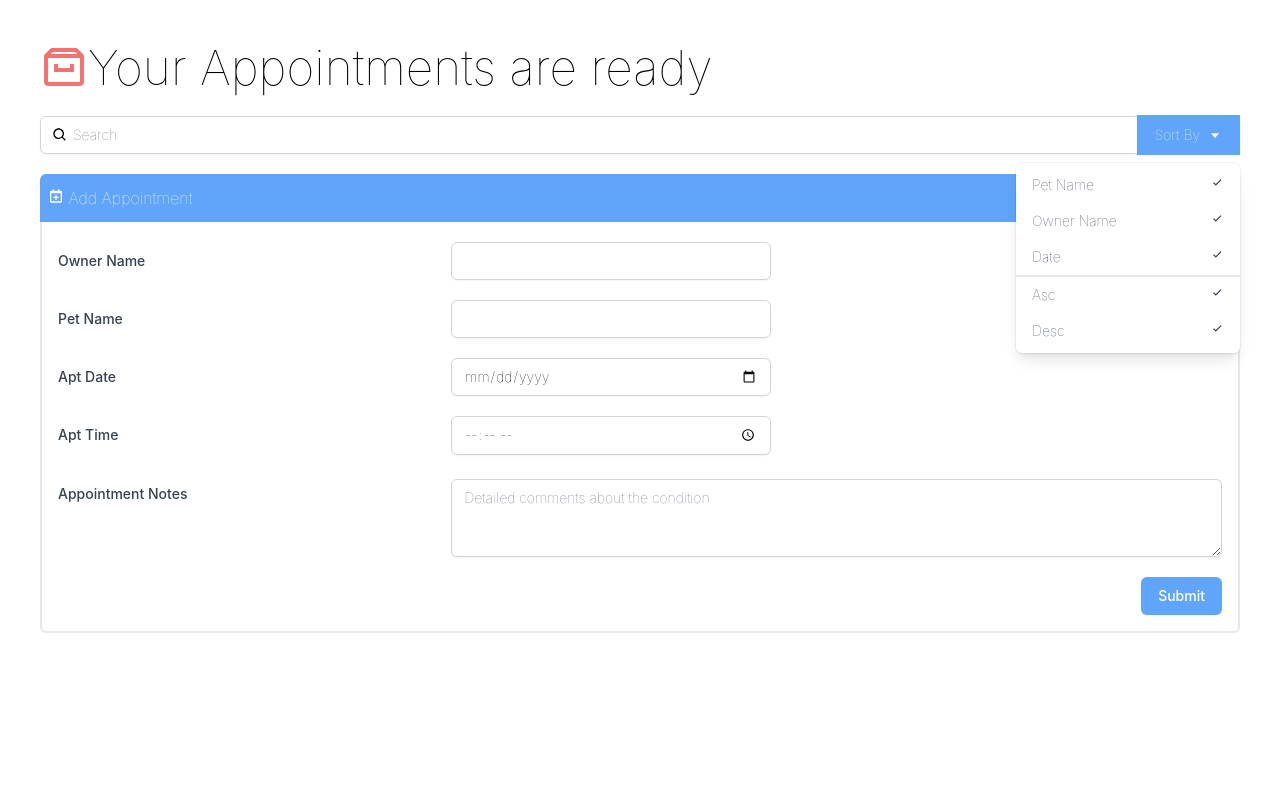
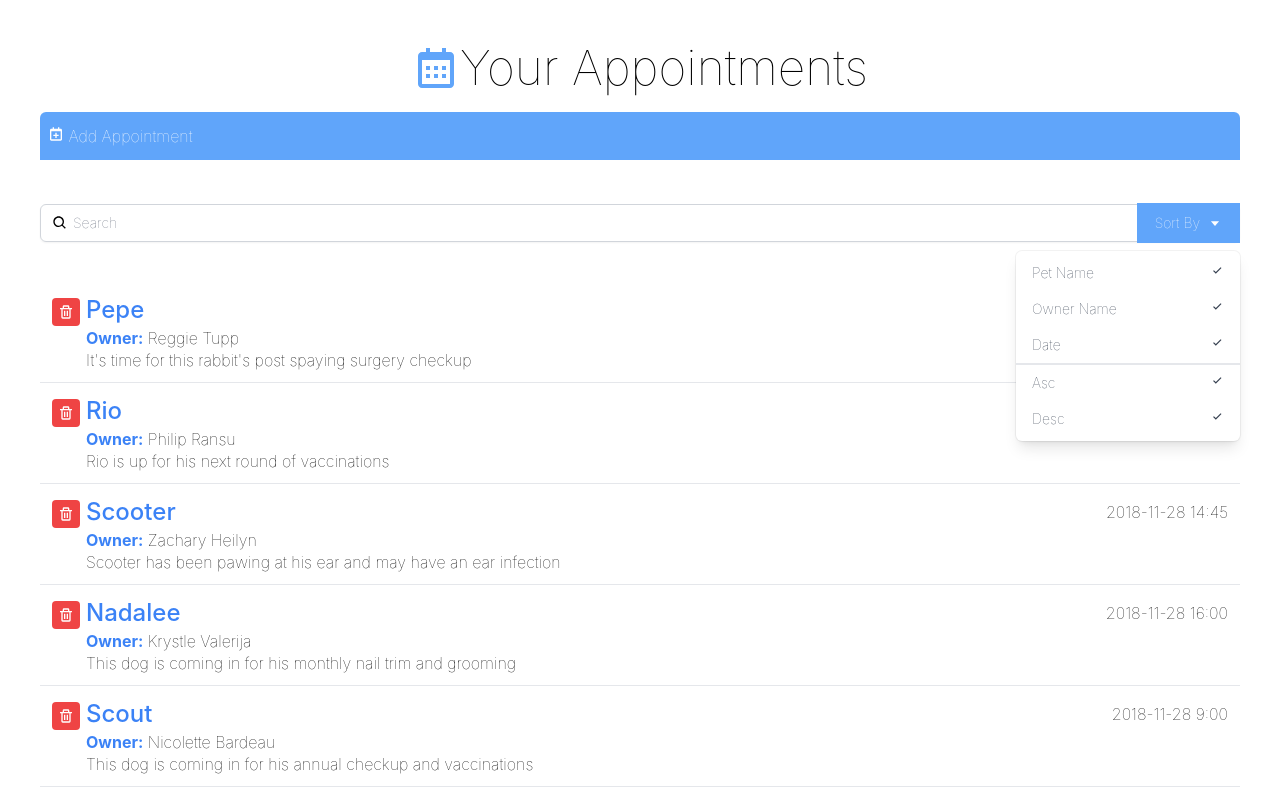
Before and after one commit to talktoamitdhir/SecureMyLand, a React (Create React App) app in the folder frontinterface/: page / in a window 1280 px wide. Shown: the top 800 px of the page. Built offline with nearby package versions, Linux system fonts and the light colour scheme.

Commit message:
Added the Child Component along with the Destruction, Arrow Function and Use State Understanding

```diff
--- a/frontinterface/src/App.js
+++ b/frontinterface/src/App.js
@@ -1,16 +1,26 @@
-import {BiArchive} from "react-icons/bi";
+import {BiCalendar} from "react-icons/bi";
 import Search from "./components/Search";
 import AddAppointments from "./components/AddAppointments";
+import appointmentList from "./data.json";
+import AppointmentInfo from "./components/AppointmentInfo";
 
 function App() {
   return (
     <div className="App container mx-auto mt-1 font-thin p-10">
-      <h1 className="text-5xl">
-        <BiArchive className="inline-block text-red-400 align-top" />
-        Your Appointments are ready
+      <h1 className="text-5xl text-center">
+        <BiCalendar className="inline-block align-top text-blue-400" />
+        Your Appointments
       </h1>
+      <AddAppointments/>
       <Search/>
-      <AddAppointments />
+      <ul className="divide-y divide-gray-200 py-5">
+        {appointmentList.map(eachAppointment=>(
+          <AppointmentInfo
+          key={eachAppointment.id}
+          eachAppointment={eachAppointment} />
+        ))
+        }
+      </ul>
     </div>
   );
 }
--- a/frontinterface/src/components/AddAppointments.js
+++ b/frontinterface/src/components/AddAppointments.js
@@ -1,12 +1,19 @@
 import {BiCalendarPlus} from "react-icons/bi";
+import { useState } from "react";
 
 const AddAppointments = () => {
+    let [toggleForm, setToggleForm] = useState(false);
     return (
-        <div>
-        <button className="bg-blue-400 text-white px-2 py-3 w-full text-left rounded-t-md">
-          <div><BiCalendarPlus className="inline-block align-text-top" />  Add Appointment</div>
+        <div className="py-5">
+        <button
+            className="bg-blue-400 text-white px-2 py-3 w-full text-left rounded-t-md"
+            onClick={()=>{setToggleForm(!toggleForm)}}>
+          <div>
+            <BiCalendarPlus className="inline-block align-text-top" />  Add Appointment</div>
         </button>
-        <div className="border-r-2 border-b-2 border-l-2 border-light-blue-500 rounded-b-md pl-4 pr-4 pb-4">
+        {
+            toggleForm &&
+            <div className="border-r-2 border-b-2 border-l-2 border-light-blue-500 rounded-b-md pl-4 pr-4 pb-4">
           <div className="sm:grid sm:grid-cols-3 sm:gap-4 sm:items-start  sm:pt-5">
             <label htmlFor="ownerName" className="block text-sm font-medium text-gray-700 sm:mt-px sm:pt-2">
               Owner Name
@@ -66,6 +73,7 @@
             </div>
           </div>
         </div>
+        }
       </div>
     )
 }
--- /dev/null
+++ b/frontinterface/src/components/AppointmentInfo.js
@@ -0,0 +1,21 @@
+import {BiTrash} from "react-icons/bi";
+
+const AppointmentInfo = ({eachAppointment}) => {
+    return (
+        <li className="px-3 py-3 flex items-start">
+            <button type="button"
+            className="p-1.5 mr-1.5 mt-1 rounded text-white bg-red-500 hover:bg-yellow-700 focus:outline-none focus:ring-2 focus:ring-offset-2 focus:ring-blue-500">
+            <BiTrash /></button>
+            <div className="flex-grow">
+            <div className="flex items-center">
+                <span className="flex-none font-medium text-2xl text-blue-500">{eachAppointment.petName}</span>
+                <span className="flex-grow text-right">{eachAppointment.aptDate}</span>
+            </div>
+            <div><b className="font-bold text-blue-500">Owner:</b> {eachAppointment.ownerName}</div>
+            <div className="leading-tight">{eachAppointment.aptNotes}</div>
+            </div>
+        </li>
+    )
+}
+
+export default AppointmentInfo;
--- a/frontinterface/src/components/Search.js
+++ b/frontinterface/src/components/Search.js
@@ -1,6 +1,6 @@
 import { BiSearch, BiCaretDown, BiCheck } from "react-icons/bi";
 
-const Dropdown =() => {
+const Dropdown = () => {
     return (
         <div className="origin-top-right absolute right-0 mt-2 w-56
         rounded-md shadow-lg bg-white ring-1 ring-black ring-opacity-5">
@@ -25,9 +25,31 @@
     )
 }
 
-const Search = () => {
-    return (
-        <div className="py-5">
+// const Search = () => {
+//     return (
+//         <div className="py-5">
+//         <div className="mt-1 relative rounded-md shadow-sm">
+//           <div className="absolute inset-y-0 left-0 pl-3 flex items-center pointer-events-none">
+//             <BiSearch />
+//             <label htmlFor="query" className="sr-only" />
+//           </div>
+//           <input type="text" name="query" id="query" value=""
+//             className="pl-8 rounded-md focus:ring-indigo-500 focus:border-indigo-500 block w-full sm:text-sm border-gray-300" placeholder="Search" />
+//           <div className="absolute inset-y-0 right-0 flex items-center">
+//             <div>
+//               <button type="button"
+//                 className="justify-center px-4 py-2 bg-blue-400 border-2 border-blue-400 text-sm text-white hover:bg-blue-700 focus:outline-none focus:ring-2 focus:ring-offset-2 flex items-center" id="options-menu" aria-haspopup="true" aria-expanded="true">
+//                 Sort By <BiCaretDown className="ml-2" />
+//               </button>
+//               <Dropdown/>
+//             </div>
+//           </div>
+//         </div>
+//       </div>
+//     )
+// }
+
+const Search = () => (<div className="py-5">
 <div className="mt-1 relative rounded-md shadow-sm">
   <div className="absolute inset-y-0 left-0 pl-3 flex items-center pointer-events-none">
     <BiSearch />
@@ -45,8 +67,6 @@
     </div>
   </div>
 </div>
-      </div>
-    )
-}
+</div>)
 
 export default Search;
--- /dev/null
+++ b/frontinterface/src/data.json
@@ -0,0 +1,177 @@
+[
+    {
+      "id": "0",
+      "petName": "Pepe",
+      "ownerName": "Reggie Tupp",
+      "aptNotes": "It's time for this rabbit's post spaying surgery checkup",
+      "aptDate": "2018-11-28 13:30"
+    },
+    {
+      "id": "1",
+      "petName": "Rio",
+      "ownerName": "Philip Ransu",
+      "aptNotes": "Rio is up for his next round of vaccinations",
+      "aptDate": "2018-11-28 10:15"
+    },
+    {
+      "id": "2",
+      "petName": "Scooter",
+      "ownerName": "Zachary Heilyn",
+      "aptNotes": "Scooter has been pawing at his ear and may have an ear infection",
+      "aptDate": "2018-11-28 14:45"
+    },
+    {
+      "id": "3",
+      "petName": "Nadalee",
+      "ownerName": "Krystle Valerija",
+      "aptNotes": "This dog is coming in for his monthly nail trim and grooming",
+      "aptDate": "2018-11-28 16:00"
+    },
+    {
+      "id": "4",
+      "petName": "Scout",
+      "ownerName": "Nicolette Bardeau",
+      "aptNotes": "This dog is coming in for his annual checkup and vaccinations",
+      "aptDate": "2018-11-28 9:00"
+    },
+    {
+      "id": "5",
+      "petName": "Zera",
+      "ownerName": "Austin Finnagan",
+      "aptNotes": "This iguana's is showing signs of dementia associated with his old age",
+      "aptDate": "2018-11-29 13:15"
+    },
+    {
+      "id": "6",
+      "petName": "Oddball",
+      "ownerName": "Howie Cadell",
+      "aptNotes": "Oddball has a hard lump on right front foot",
+      "aptDate": "2018-11-29 10:00"
+    },
+    {
+      "id": "7",
+      "petName": "Millie",
+      "ownerName": "Freya Terray",
+      "aptNotes": "MIllie has exhibited signs of an upset stomach and is not eating regularly",
+      "aptDate": "2018-11-29 11:45"
+    },
+    {
+      "id": "8",
+      "petName": "Fluffy",
+      "ownerName": "Tracy Westbay",
+      "aptNotes": "Fluffy has some matted hair that needs to be groomed",
+      "aptDate": "2018-11-29 14:30"
+    },
+    {
+      "id": "9",
+      "petName": "Chyna",
+      "ownerName": "Sandie Gobnet",
+      "aptNotes": "This turtle is coming in for a checkup and to be tested for Salmonella",
+      "aptDate": "2018-11-29 16:00"
+    },
+    {
+      "id": "10",
+      "petName": "Wesley",
+      "ownerName": "Nathan Cayden",
+      "aptNotes": "This dog is returning for his next heartworm treatment visit",
+      "aptDate": "2018-11-29 8:30"
+    },
+    {
+      "id": "11",
+      "petName": "Pax",
+      "ownerName": "Sarah Greer",
+      "aptNotes": "This senior dog has been sluggish and showing lethargic behavior",
+      "aptDate": "2018-11-30 10:15"
+    },
+    {
+      "id": "12",
+      "petName": "Squiggles",
+      "ownerName": "Madisyn Roope",
+      "aptNotes": "Squiggles is due for her annual checkup and vaccinations",
+      "aptDate": "2018-11-30 11:30"
+    },
+    {
+      "id": "13",
+      "petName": "Lucky",
+      "ownerName": "Lisa Choy-Wu",
+      "aptNotes": "This cat has tartar buildup and her owner would like his teeth cleaned",
+      "aptDate": "2018-11-30 14:30"
+    },
+    {
+      "id": "14",
+      "petName": "Bailey",
+      "ownerName": "Leslie Richardson",
+      "aptNotes": "This cat is suffering from hotspots and dermatitis",
+      "aptDate": "2018-11-30 15:45"
+    },
+    {
+      "id": "15",
+      "petName": "Kiko",
+      "ownerName": "Kathlyn Zlata",
+      "aptNotes": "Kiko has been exhibiting excessive thirst and weight loss for the past few weeks",
+      "aptDate": "2018-11-30 9:00"
+    },
+    {
+      "id": "16",
+      "petName": "Felix",
+      "ownerName": "Francine Benet",
+      "aptNotes": "Felix's mom is coming in to follow up on  lab work results",
+      "aptDate": "2018-12-1 13:00"
+    },
+    {
+      "id": "17",
+      "petName": "Sami",
+      "ownerName": "Maggie Rickland",
+      "aptNotes": "Sami has had some changes in his bathroom in habits",
+      "aptDate": "2018-12-1 10:00"
+    },
+    {
+      "id": "18",
+      "petName": "Cosmo",
+      "ownerName": "Jennifer Dawson",
+      "aptNotes": "Cosmo's mom would like us to check for arthritic conditions and do a routine checkup",
+      "aptDate": "2018-12-1 11:30"
+    },
+    {
+      "id": "19",
+      "petName": "Casper",
+      "ownerName": "Dalania Devitto",
+      "aptNotes": "This dog is coming in for a nail trim and grooming",
+      "aptDate": "2018-12-1 15:15"
+    },
+    {
+      "id": "20",
+      "petName": "Chip",
+      "ownerName": "Jason Hemlock",
+      "aptNotes": "This fish has a spotty white patch developing on his back ",
+      "aptDate": "2018-12-1 8:45"
+    },
+    {
+      "id": "21",
+      "petName": "Tibbs",
+      "ownerName": "Shad Cayden",
+      "aptNotes": "Tibbs has had an ongoing rash and cold symptoms and we are going to run allergy tests",
+      "aptDate": "2018-12-2 13:30"
+    },
+    {
+      "id": "22",
+      "petName": "Stich",
+      "ownerName": "Dennis Nicholback",
+      "aptNotes": "Stich has been having some stomach issues and is due for his vaccinations",
+      "aptDate": "2018-12-2 10:15"
+    },
+    {
+      "id": "23",
+      "petName": "Shadow",
+      "ownerName": "Audry Topsy",
+      "aptNotes": "This cat has a red swollen eye with a discharge",
+      "aptDate": "2018-12-2 15:00"
+    },
+    {
+      "id": "24",
+      "petName": "Nugget",
+      "ownerName": "Darla Branson",
+      "aptNotes": "This little fish Nugget, has a rash on his stomach area",
+      "aptDate": "2018-12-2 9:00"
+    }
+  ]
```
Lines whose indentation alone changed are shown as unchanged.
